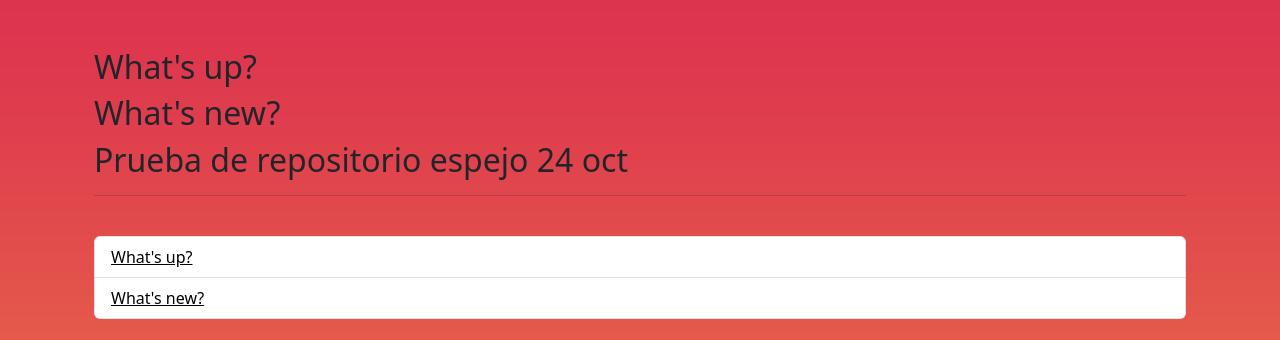
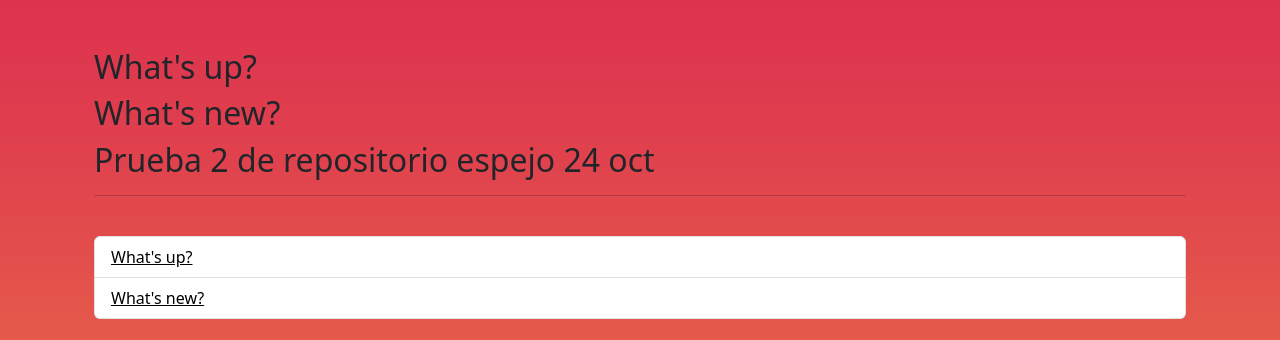
Before and after one commit to Imanol-IO/TutorialDjango-, a Django app: page /polls/ in a window 1280 px wide. Shown: the part 56-396 px from the top of the page. Run offline with Django 3.2, Linux system fonts and the light colour scheme; data comes from the database, SQL or seed files in the repository.

```diff
--- a/polls/templates/polls/index.html
+++ b/polls/templates/polls/index.html
@@ -67,7 +67,7 @@
             <div class="col-12">
                 <h2>What's up?</h2>
                 <h2>What's new?</h2>
-                <h2>Prueba de repositorio espejo 24 oct</h2>
+                <h2>Prueba 2 de repositorio espejo 24 oct</h2>
                 <hr>
             </div>
         </div>
```
